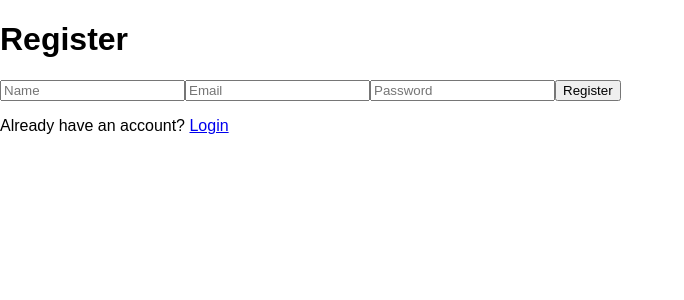
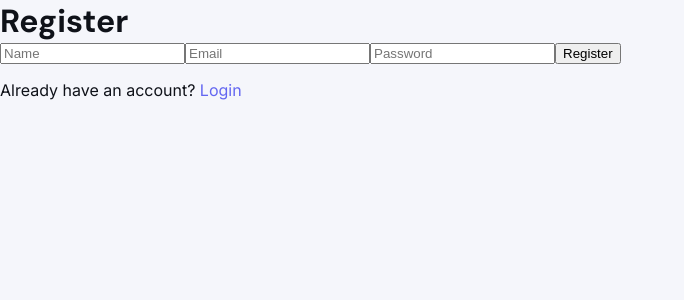
Before and after one commit to ArkanMohammad/skillgraph, a React (Vite) app in the folder frontend/: page /register in a window 1280 px wide. Shown: the top 300 px of the page, without its empty margins (0-684 px from the left). Built offline with nearby package versions, Linux system fonts and the light colour scheme; no server answers.

Commit message:
style: add global design tokens and logo component

```diff
--- a/frontend/src/index.css
+++ b/frontend/src/index.css
@@ -1,17 +1,141 @@
+/* Fonts: DM Sans for headings, Inter for text, JetBrains Mono for small labels */
+@import url('https://fonts.googleapis.com/css2?family=DM+Sans:wght@500;600;700&family=Inter:wght@400;500;600&family=JetBrains+Mono:wght@400;500&display=swap');
+
+/* Design tokens: change a color here and it changes everywhere */
+:root {
+  --primary: #6366f1;
+  --primary-hover: #5558e6;
+  --primary-soft: #eef0ff;
+
+  --bg: #f5f6fb;
+  --surface: #ffffff;
+  --text: #0f1219;
+  --text-muted: #6b7280;
+  --border: #e5e7eb;
+
+  --dark: #0d1117;
+  --dark-2: #151826;
+
+  /* Skill states (used by badges and the graph) */
+  --mastered: #22c55e;
+  --learning: #6366f1;
+  --ready: #f59e0b;
+  --locked: #9ca3af;
+
+  --danger: #dc2626;
+  --radius: 14px;
+
+  --font-heading: 'DM Sans', sans-serif;
+  --font-body: 'Inter', sans-serif;
+  --font-mono: 'JetBrains Mono', monospace;
+}
+
 * {
   box-sizing: border-box;
 }
 
-html,
-body,
-#root {
+body {
   margin: 0;
-  padding: 0;
-  min-height: 100%;
+  font-family: var(--font-body);
+  background: var(--bg);
+  color: var(--text);
+  -webkit-font-smoothing: antialiased;
 }
 
-body {
-  min-width: 320px;
-  min-height: 100vh;
-  font-family: Arial, sans-serif;
+h1, h2, h3 {
+  font-family: var(--font-heading);
+  margin: 0;
 }
+
+a {
+  color: var(--primary);
+  text-decoration: none;
+}
+
+/* ---------- Logo ---------- */
+.logo {
+  display: inline-flex;
+  align-items: center;
+  gap: 12px;
+  font-family: var(--font-heading);
+  font-weight: 600;
+  font-size: 22px;
+}
+
+.logo-icon {
+  display: grid;
+  place-items: center;
+  width: 40px;
+  height: 40px;
+  border-radius: 12px;
+  background: var(--primary);
+  color: #fff;
+}
+
+/* ---------- Buttons ---------- */
+.btn {
+  display: inline-flex;
+  align-items: center;
+  justify-content: center;
+  padding: 14px 20px;
+  border: none;
+  border-radius: 12px;
+  font: 600 16px var(--font-body);
+  cursor: pointer;
+  transition: background 0.15s;
+}
+
+.btn-primary {
+  background: var(--primary);
+  color: #fff;
+}
+
+.btn-primary:hover:not(:disabled) {
+  background: var(--primary-hover);
+}
+
+.btn:disabled {
+  opacity: 0.6;
+  cursor: not-allowed;
+}
+
+.btn-block {
+  width: 100%;
+}
+
+/* ---------- Forms ---------- */
+.field {
+  display: block;
+  margin-bottom: 20px;
+}
+
+.field > span {
+  display: block;
+  margin-bottom: 8px;
+  font-size: 15px;
+  font-weight: 500;
+}
+
+.input {
+  width: 100%;
+  padding: 14px 16px;
+  border: 1px solid var(--border);
+  border-radius: 12px;
+  background: var(--surface);
+  font: 16px var(--font-body);
+  color: var(--text);
+}
+
+.input:focus {
+  outline: 2px solid var(--primary);
+  outline-offset: 1px;
+}
+
+.form-error {
+  margin: 0 0 16px;
+  padding: 10px 14px;
+  border-radius: 10px;
+  background: #fef2f2;
+  color: var(--danger);
+  font-size: 14px;
+}
```
Also changed, not shown: frontend/src/components/Logo.tsx (added, +28 -0 lines).
